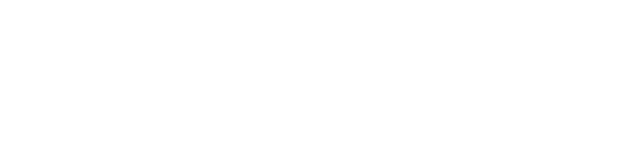
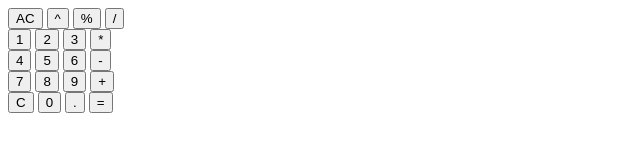
Before and after one commit to Elifnull/Odin-Projects, a plain HTML site: page calculator/index.html in a window 1280 px wide. Shown: the whole page, without its empty margins (0-640 px from the left). Drawn offline with Linux system fonts and the light colour scheme.

Commit message:
merge conflict fixed HTML Updated

```diff
--- a/calculator/index.html
+++ b/calculator/index.html
@@ -3,10 +3,52 @@
     <head>
         <meta charset="UTF-8">
         <meta name="viewport" content="width=device-width, initial-scale=1.0">
+        <meta http-equiv="X-UA-Compatible">
         <link rel="stylesheet" href="./styles.css">
-        <title>Calculator Application</title>
+        <script src="./javascript.js" defer></script>
+        <title> Calculator App</title>
     </head>
     <body>
+        <nav class="calcBanner"></nav>
+        <main class="calContainer">
+            <div class="CalculatorBody">
+                <div class="Display">
 
+                </div>
+                <div class="calculatorDigits">
+                    <div class="delete-clearRow">
+                        <button>AC</button>
+                        <button>^</button>
+                        <button>%</button>
+                        <button>/</button>
+                    </div>
+                    <div class="sevenToMultiplyRow">
+                        <button>1</button>
+                        <button>2</button>
+                        <button>3</button>
+                        <button>*</button>
+                    </div>
+                    <div class="fourToDivideRow">
+                        <button>4</button>
+                        <button>5</button>
+                        <button>6</button>
+                        <button>-</button>
+                    </div>
+                    <div class="oneTominusRow">
+                        <button>7</button>
+                        <button>8</button>
+                        <button>9</button>
+                        <button>+</button>
+                    </div>
+                    <div class="zeroToPlusRow">
+                        <button>C</button>
+                        <button>0</button>
+                        <button>.</button>
+                        <button>=</button>
+                    </div>
+                </div>
+            </div>
+
+        </main>
     </body>
 </html>
```
